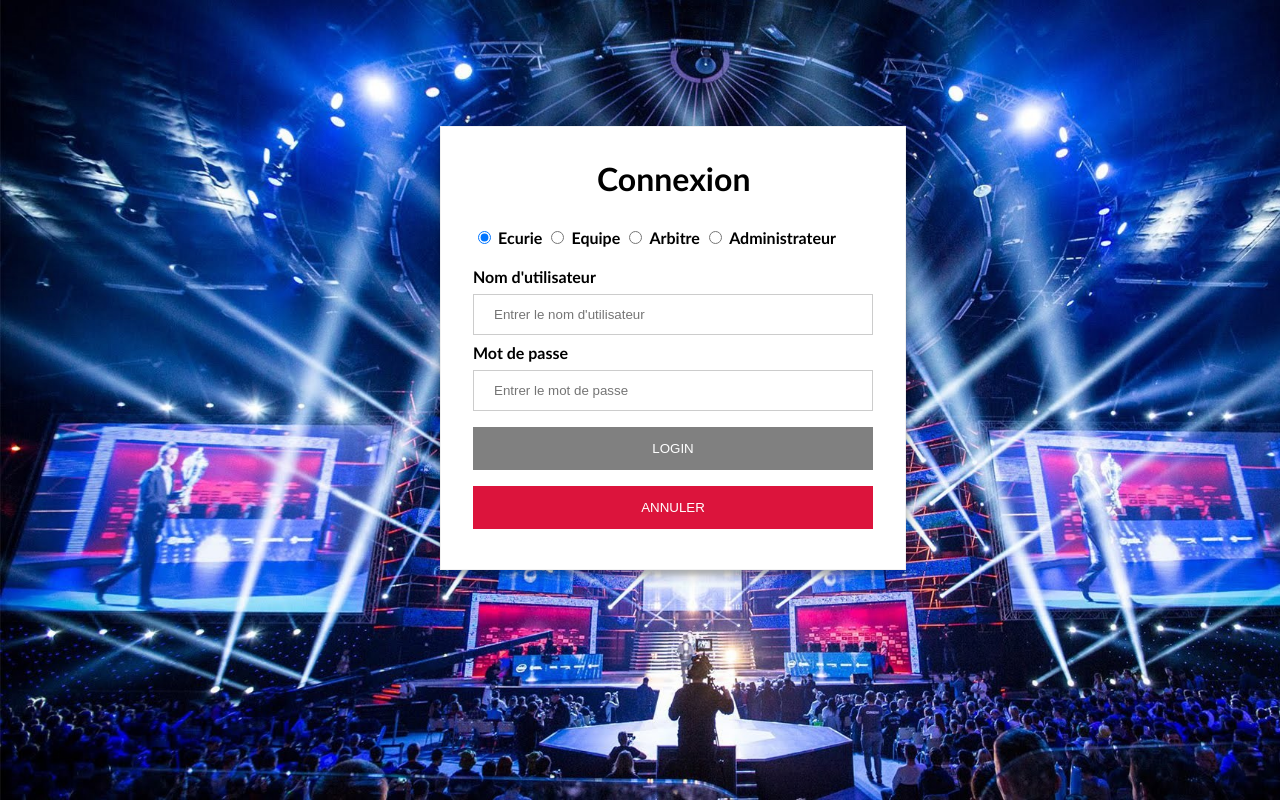
After one commit to FabioBnt/SAE-ESPORT, a PHP site: page /Connexion.html in a window 1280 px wide. The commit adds this page. Run offline with PHP 8.4, Linux system fonts and the light colour scheme.

Commit message:
mod : regrouping html css in main

```diff
--- /dev/null
+++ b/Connexion.html
@@ -0,0 +1,34 @@
+<html>
+ <head>
+    <meta charset="UTF-8">
+    <meta http-equiv="X-UA-Compatible" content="IE=edge">
+    <meta name="viewport" content="width=device-width, initial-scale=1.0">
+    <link rel="stylesheet" href="styleConnexion.css" />
+ </head>
+ <body>
+ <div id="seconnecter">
+    <form action="index.html" method="POST">
+        <h1>Connexion</h1>
+        <div class="radio">
+            <input type="radio" name="choixconnect" checked>
+            <label><b>Ecurie</b></label>
+            <input type="radio" name="choixconnect">
+            <label><b>Equipe</b></label>
+            <input type="radio" name="choixconnect">
+            <label><b>Arbitre</b></label>
+            <input type="radio" name="choixconnect">
+            <label><b>Administrateur</b></label>
+        </div>
+
+        <label><b>Nom d'utilisateur</b></label>
+        <input type="text" placeholder="Entrer le nom d'utilisateur" name="username" required>
+
+        <label><b>Mot de passe</b></label>
+        <input type="password" placeholder="Entrer le mot de passe" name="password" required>
+
+        <input type="submit" id='submit' value='LOGIN' >
+        <input type="submit" id='annuler' value='ANNULER' >
+    </form>
+ </div>
+ </body>
+</html>
--- a/index.html
+++ b/index.html
@@ -18,7 +18,7 @@
                 <a href="Classement.html">Classement</a>
             </nav>
             <div class="menucenter">
-                <img class="logo" src="./img/logo header.png">
+                <img class="logo" src="/img/logo header.png">
             </div>
             </div>
             <div class="menuright">
--- a/style.css
+++ b/style.css
@@ -85,7 +85,7 @@ header a{
 /*FOND DU MAIN*/
 .accueilmain{
     height: 1000px;
-    background-image:url("./img/fondecranpasflou.jpg");
+    background-image:url("/img/fondecranpasflou.jpg");
 }
 .mainA{
     display:grid;
--- a/styleConnexion.css
+++ b/styleConnexion.css
@@ -1,5 +1,5 @@
 body{
-    background-image: url("./img/ESL_stadium.jpg");
+    background-image: url("/img/ESL_stadium.jpg");
     font-family: 'Trebuchet MS', 'Lucida Sans Unicode', 'Lucida Grande', 'Lucida Sans', Arial, sans-serif;
     background-size:cover;
 }
```
Also changed, not shown: Classement.html (line endings or trailing spaces), CreerEcurie.html (line endings or trailing spaces), CreerEquipe.html (line endings or trailing spaces), CreerTournoi.html (line endings or trailing spaces), DetailsEquipe.html (line endings or trailing spaces), DetailsTournoi.html (line endings or trailing spaces), ListeEquipe.html (line endings or trailing spaces), ListeTournois.html (line endings or trailing spaces), Score.html (line endings or trailing spaces).
